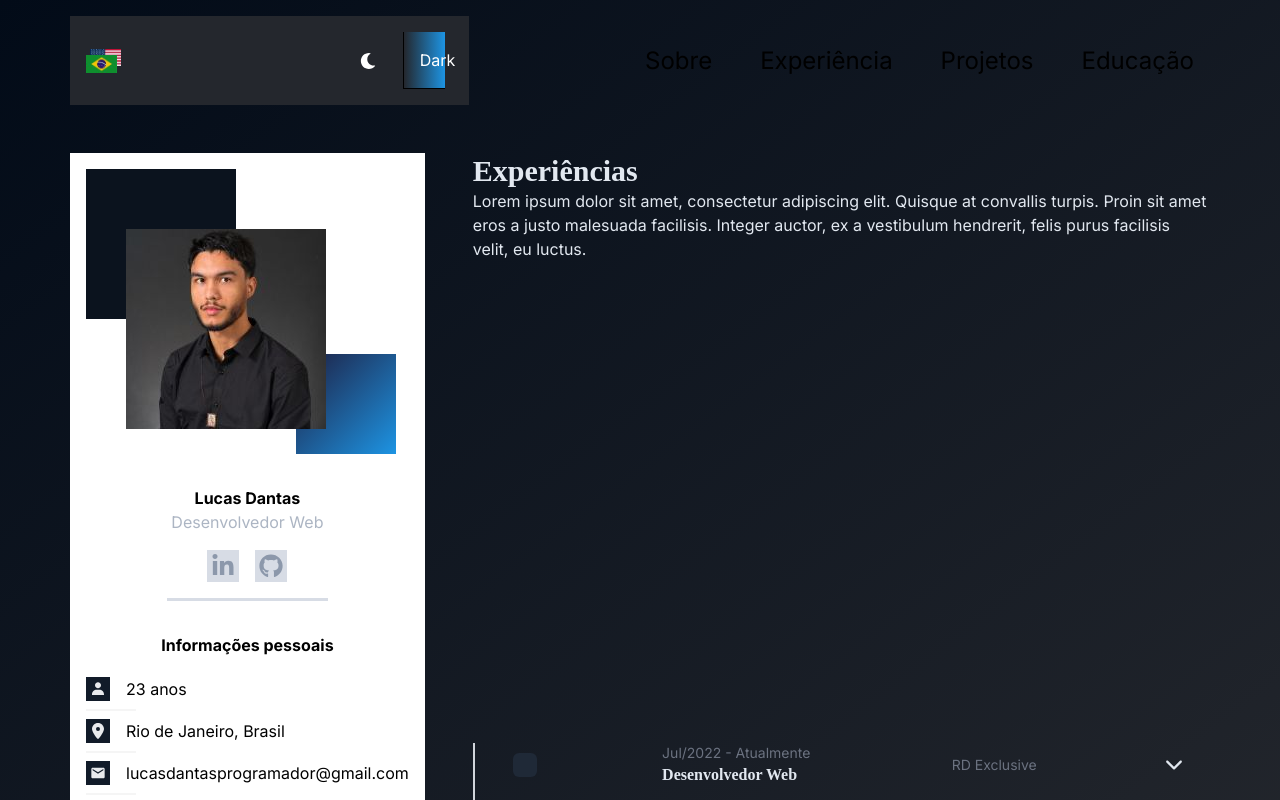
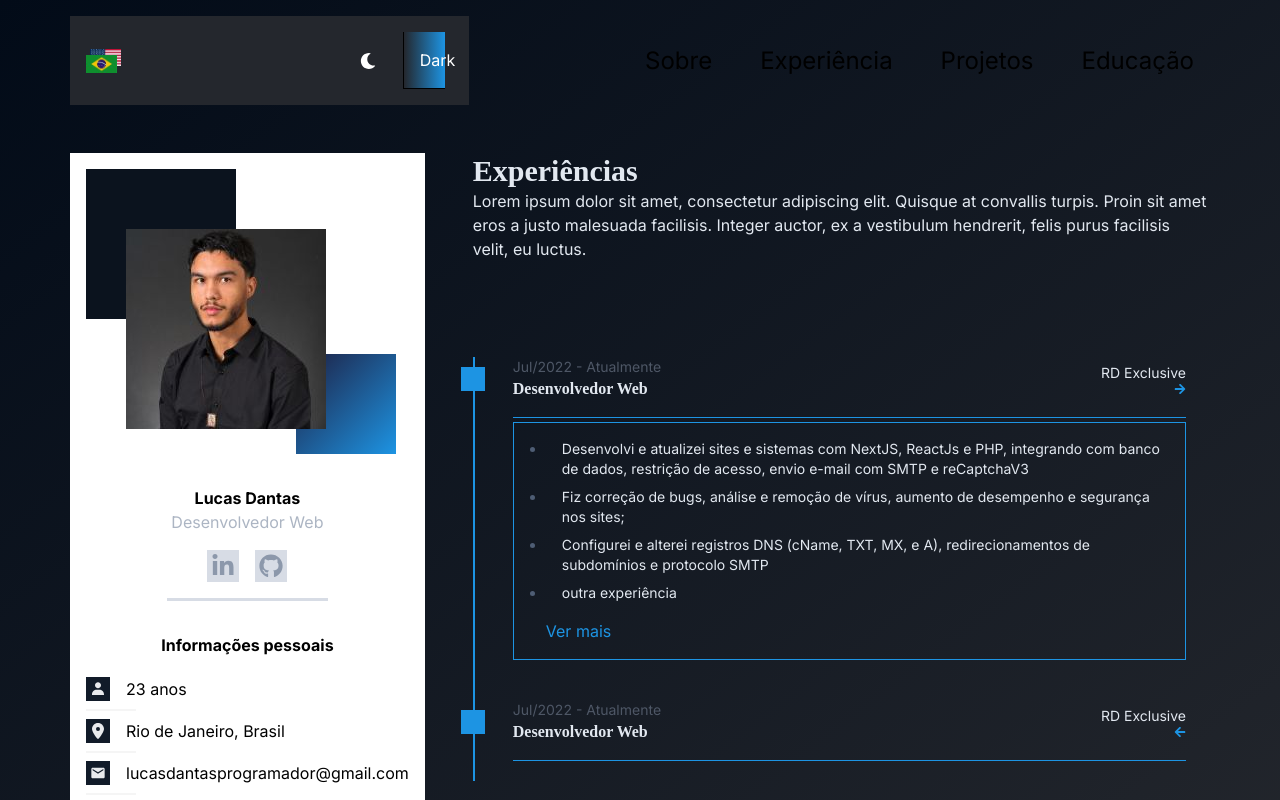
Before and after one commit to lucassdantas/portfolio, a Next.js app: page /experiencias in a window 1280 px wide. Shown: the top 800 px of the page. Built offline with nearby package versions, Linux system fonts and the light colour scheme; a web font is replaced by a local one.

Commit message:
style: styled accordeon

```diff
--- a/src/app/experiencias/components/ExperiencesAccordeon/index.tsx
+++ b/src/app/experiencias/components/ExperiencesAccordeon/index.tsx
@@ -3,9 +3,10 @@ import React, { useState } from 'react';
 import { experiences } from '@/utils/experiences';
 import { Title } from '@/components/Title';
 import { IoIosArrowDown, IoIosArrowUp } from 'react-icons/io';
+import { FaArrowLeft, FaArrowRight } from 'react-icons/fa';
 
 export const ExperiencesAccordion = () => {
-  const [expandedIndex, setExpandedIndex] = useState<number | null>(null);
+  const [expandedIndex, setExpandedIndex] = useState<number | null>(0);
 
   const toggleAccordion = (index: number) => {
     if (expandedIndex === index) {
@@ -17,59 +18,41 @@ export const ExperiencesAccordion = () => {
 
   return (
     <div className="relative">
-      {/* Linha Vertical */}
-      <div className="absolute left-0 top-0 h-full border-l-2 border-gray-300"></div>
+      <div className="absolute left-0 top-0 h-full border-l-2 border-primary-blue"></div>
 
       <div className="flex flex-col gap-6">
         {experiences.map((experience, index) => (
-          <div
-            key={index}
-            className="flex flex-col pl-10 pr-6 pb-4"
-          >
-            {/* Acordeão Principal */}
+          <div key={index} className="flex flex-col pl-10 pr-6 pb-4">
             <div className="flex justify-between items-center">
-              {/* Linha Vertical e Quadrado */}
-              <div className="flex items-center">
-                {/* Substituindo o círculo por um quadrado centralizado */}
-                <div className="w-6 h-6 bg-gray-800 rounded-md relative left-1/2 transform -translate-x-1/2"></div>
+
+              <div className="flex items-center absolute -left-3">
+                <div className={`w-6 h-6 bg-primary-blue relative left-1/2 transform -translate-x-1/2`}></div>
               </div>
 
               {/* Informações de Período, Título e Empresa */}
               <div className="flex flex-col items-start">
-                <span className="text-sm text-gray-500">{experience.period}</span>
+                <span className="text-sm text-base_2-c0">{experience.period}</span>
                 <Title tag="h4" className="font-bold">{experience.title}</Title>
               </div>
 
               {/* Informações da Empresa na Horizontal */}
-              <div className="flex items-center ml-4">
-                <span className="text-sm text-gray-500">{experience.company}</span>
+              <div className="flex flex-col justify-center items-end ml-4">
+                <span className="text-sm text-base_1-a0">{experience.company}</span>
+                <div className="cursor-pointer text-primary-blue" onClick={() => toggleAccordion(index)}>
+                  {expandedIndex === index ? (<FaArrowRight size={12} />) : (<FaArrowLeft size={12} /> )}
+                </div>
               </div>
 
-              {/* Setinha para Expandir/Recolher */}
-              <div
-                className="cursor-pointer"
-                onClick={() => toggleAccordion(index)}
-              >
-                {expandedIndex === index ? (
-                  <IoIosArrowUp size={24} />
-                ) : (
-                  <IoIosArrowDown size={24} />
-                )}
-              </div>
+
             </div>
-
+            <hr className=' border-primary-blue mt-4 mb-1'></hr>
             {/* Acordeão Expandido */}
             {expandedIndex === index && (
-              <div className="pl-8">
-                <ul className="list-disc space-y-2">
-                  {experience.experienceDetails.map((detail, i) => (
-                    <li key={i} className="text-sm text-gray-700">
-                      {detail}
-                    </li>
-                  ))}
+              <div className="pl-8 py-4 pr-4 border border-primary-blue  ">
+                <ul className="list-disc space-y-2 marker:text-base_1-a7 w-[99%] ">
+                  {experience.experienceDetails.map((detail, i) => (<li key={i} className="text-sm pl-4 ">{detail}</li>))}
                 </ul>
-                {/* Botão Ver Mais */}
-                <button className="mt-4 text-blue-500">Ver mais</button>
+                <button className="mt-4 text-primary-blue">Ver mais</button>
               </div>
             )}
           </div>
--- a/src/app/experiencias/page.tsx
+++ b/src/app/experiencias/page.tsx
@@ -5,8 +5,8 @@ import React from 'react'
 
 export default function Experiences () {
   return (
-    <Section limiterClassname='relative flex flex-col justify-between h-full' className=' text-base_1-a0'>
-      <div className='h-1/2 '>
+    <Section limiterClassname='relative  h-full' className=' text-base_1-a0'>
+      <div className='mb-24'>
         <Title tag='h1' className='font-extrabold'>Experiências</Title>
         <p className=''>Lorem ipsum dolor sit amet, consectetur adipiscing elit. Quisque at convallis turpis. Proin sit amet eros a justo malesuada facilisis. Integer auctor, ex a vestibulum hendrerit, felis purus facilisis velit, eu luctus.</p>
       </div>
```
